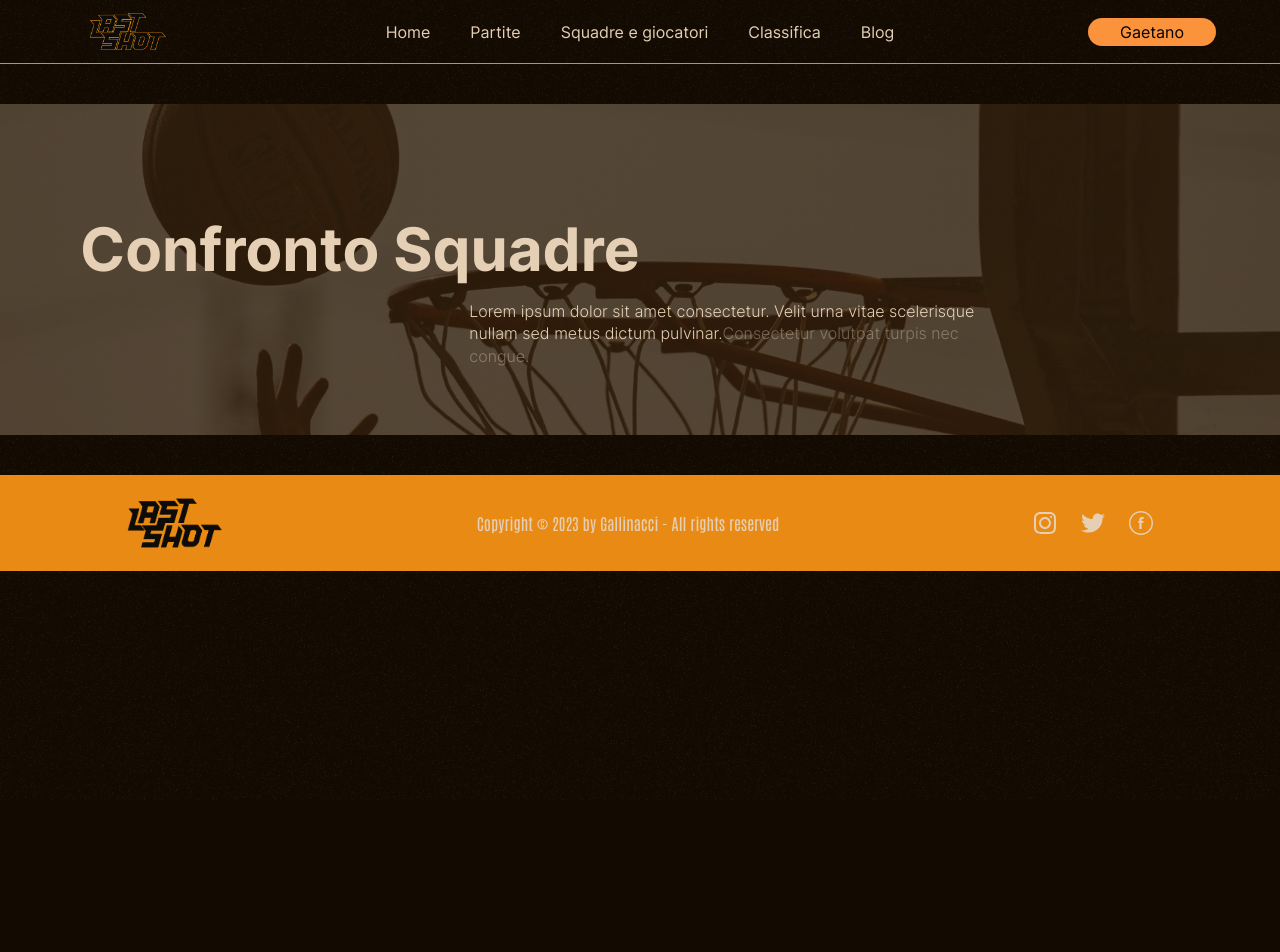
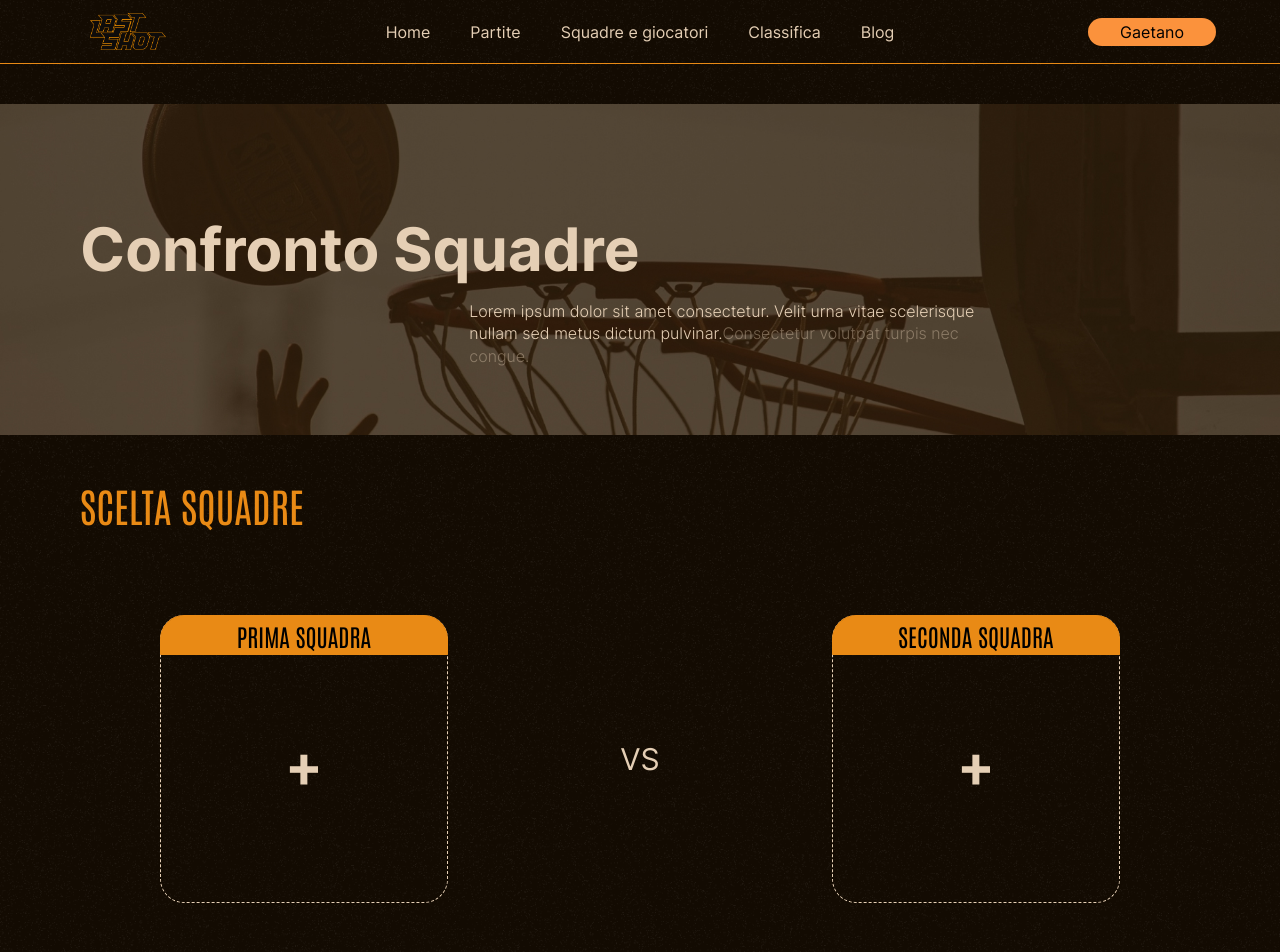
Before and after one commit to leonardoscardoni/IGallinacci, an Angular app in the folder laboratorio integrato/: page /scelta-confronto-team in a window 1280 px wide. Shown: the top 952 px of the page. Before the commit the page ends 800 px from the top, so only its background shows below. Built offline with nearby package versions, Linux system fonts and the light colour scheme.

Commit message:
grafica confronto con logica scelta senza api

```diff
--- a/laboratorio integrato/src/app/app.module.ts
+++ b/laboratorio integrato/src/app/app.module.ts
@@ -31,7 +31,7 @@ import { ProvaApiComponent } from "./prova-api/prova-api.component";
 import { HttpClientModule } from "@angular/common/http";
 import { UltimiRisultatiHomeComponent } from "./components/ultimi-risultati-home/ultimi-risultati-home.component";
 import { SceltaConfrontoTeamComponent } from './pages/scelta-confronto-team/scelta-confronto-team.component';
-import { HeaderBgTitoloComponent } from './components/header-bg-titolo/header-bg-titolo.component';
+import { HeaderBgTitoloComponent } from './header-bg-titolo/header-bg-titolo.component';
 
 @NgModule({
     declarations: [
--- a/laboratorio integrato/src/app/components/header-bg-titolo/header-bg-titolo.component.html
+++ /dev/null
@@ -1,3 +0,0 @@
-<div class="px-28 py-1 w-full min-h-[15rem] md:min-h-[17rem] bgImage my-10">
-    <app-titolo-sezione [titolo]="'Confronto Squadre'" [spiegazione]="'Lorem ipsum dolor sit amet consectetur. Velit urna vitae scelerisque nullam sed metus dictum pulvinar.'" [spanSpiegazione]="'Consectetur volutpat turpis nec congue.'" class="relative z-10"/>
-</div>
--- /dev/null
+++ b/laboratorio integrato/src/app/header-bg-titolo/header-bg-titolo.component.html
@@ -0,0 +1,95 @@
+<div class="px-28 py-1 w-full min-h-[15rem] md:min-h-[17rem] bgImage my-10">
+  <app-titolo-sezione
+    [titolo]="'Confronto Squadre'"
+    [spiegazione]="
+      'Lorem ipsum dolor sit amet consectetur. Velit urna vitae scelerisque nullam sed metus dictum pulvinar.'
+    "
+    [spanSpiegazione]="'Consectetur volutpat turpis nec congue.'"
+    class="relative z-10"
+  />
+</div>
+
+<div class="px-20 pb-20 flex flex-col items-center">
+  <h2 class="color-arancio uppercase self-start">scelta squadre</h2>
+  <div class="flex justify-between p-20 items-center w-full">
+    <div class="relative">
+      <div class="bg-arancio w-full h-10 border border-arancio z-20 rounded-t-3xl absolute top-0">
+        <p class="text-black uppercase text-2xl text-center leading-10">prima squadra</p>
+      </div>
+      <div
+  class="w-72 h-72 rounded-3xl border-t-0 border border-dashed border-bianco text-8xl flex flex-col-reverse items-center justify-center relative gap-5"
+  (click)="openModal(plusNumber1)"
+  [class.bg-bianco]="selectedTeam1.nome"
+  [class.text-black]="selectedTeam1.nome"
+
+>
+  <ng-container *ngIf="selectedTeam1.nome; else plusSign">
+    <p class="text-3xl uppercase">{{ selectedTeam1.nome }}</p>
+  </ng-container>
+  <ng-template #plusSign>
+    +
+  </ng-template>
+  <img *ngIf="selectedTeam1.immagine" [src]="selectedTeam1.immagine" class="w-14" alt="">
+</div>
+
+    </div>
+    <p class="text-3xl uppercase font-inter">vs</p>
+    <div class="relative">
+      <div class="bg-arancio w-full h-10 border border-arancio z-20 rounded-t-3xl absolute top-0">
+        <p class="text-black uppercase text-2xl text-center leading-10">seconda squadra</p>
+      </div>
+      <div
+  class="w-72 h-72 rounded-3xl border-t-0 border border-dashed border-bianco text-8xl flex flex-col-reverse items-center justify-center relative gap-5"
+  (click)="openModal(plusNumber2)"
+  [class.bg-bianco]="selectedTeam2.nome"
+  [class.text-black]="selectedTeam2.nome"
+
+>
+  <ng-container *ngIf="selectedTeam2.nome; else plusSign">
+    <p class="text-3xl uppercase">{{ selectedTeam2.nome }}</p>
+  </ng-container>
+  <ng-template #plusSign>
+    +
+  </ng-template>
+  <img *ngIf="selectedTeam1.immagine" [src]="selectedTeam2.immagine" class="w-14" alt="">
+</div>
+
+    </div>
+  </div>
+  <button class="bg-arancio rounded-full py-3 px-4 w-fit uppercase font-inter font-bold">Vai al Confronto</button>
+
+  <div
+    *ngIf="isModalOpen"
+    class="fixed inset-0 bg-black bg-opacity-80 flex items-center justify-center z-50"
+  >
+    <!-- Contenuto della modale -->
+    <div
+      class="bg-black border border-bianco w-[90%] h-[90%] p-8 rounded-lg relative flex flex-nowrap"
+    >
+      <span
+        class="absolute top-2 right-2 text-xl cursor-pointer"
+        (click)="closeModal()"
+        >&times;</span
+      >
+      <div class="w-1/3 text-center h-fit px-4">
+        <div class="border-y border-arancio py-3" (click)="selectTeam({ nome: 'lakers', immagine: '/assets/s-l1200.webp' })">
+          Lakers
+          <img src="/assets/s-l1200.webp" class="w-10" alt="">
+        </div>
+      </div>
+      <div class="w-1/3 text-center h-fit px-4">
+        <h3
+          class="border-y border-arancio py-3"
+          (click)="selectTeam({ nome: 'celtics', immagine: '' })"
+        >
+          Celtics
+        </h3>
+      </div>
+      <div class="w-1/3 text-center h-fit px-4">
+        <h3 class="border-y border-arancio py-3" (click)="selectTeam({ nome: 'bulls', immagine: '' })">
+          Bulls
+        </h3>
+      </div>
+    </div>
+  </div>
+</div>
--- /dev/null
+++ b/laboratorio integrato/src/app/header-bg-titolo/header-bg-titolo.component.ts
@@ -0,0 +1,35 @@
+import { Component } from '@angular/core';
+
+@Component({
+  selector: 'app-header-bg-titolo',
+  templateUrl: './header-bg-titolo.component.html',
+  styleUrls: ['./header-bg-titolo.component.scss']
+})
+export class HeaderBgTitoloComponent {
+  isModalOpen = false;
+  selectedTeam1: { nome: string; immagine: string } = { nome: '', immagine: '' };
+  selectedTeam2: { nome: string; immagine: string } = { nome: '', immagine: '' };
+  selectedPlus: string | null = null;
+  plusNumber1 = 'plus1';
+  plusNumber2 = 'plus2';
+
+  openModal(plusNumber: string) {
+    this.selectedPlus = plusNumber; // Memorizza quale "+" è stato cliccato
+    this.isModalOpen = true;
+  }
+
+  selectTeam(team: { nome: string; immagine: string }) {
+    if (this.selectedPlus === 'plus1') {
+      this.selectedTeam1 = team;
+    } else if (this.selectedPlus === 'plus2') {
+      this.selectedTeam2 = team;
+    }
+    this.isModalOpen = false;
+    this.selectedPlus = null; // Resetta selectedPlus dopo la chiusura della modale
+  }
+
+  closeModal() {
+    this.isModalOpen = false;
+    this.selectedPlus = null; // Resetta selectedPlus quando si chiude la modale senza selezionare una squadra
+  }
+}
```
Also changed, not shown: laboratorio integrato/src/app/components/header-bg-titolo/header-bg-titolo.component.ts (deleted, +0 -10 lines), laboratorio integrato/src/app/header-bg-titolo/header-bg-titolo.component.scss (renamed from laboratorio integrato/src/app/components/header-bg-titolo/header-bg-titolo.component.scss), 1 other file (tests, documents, lock files or other folders).
